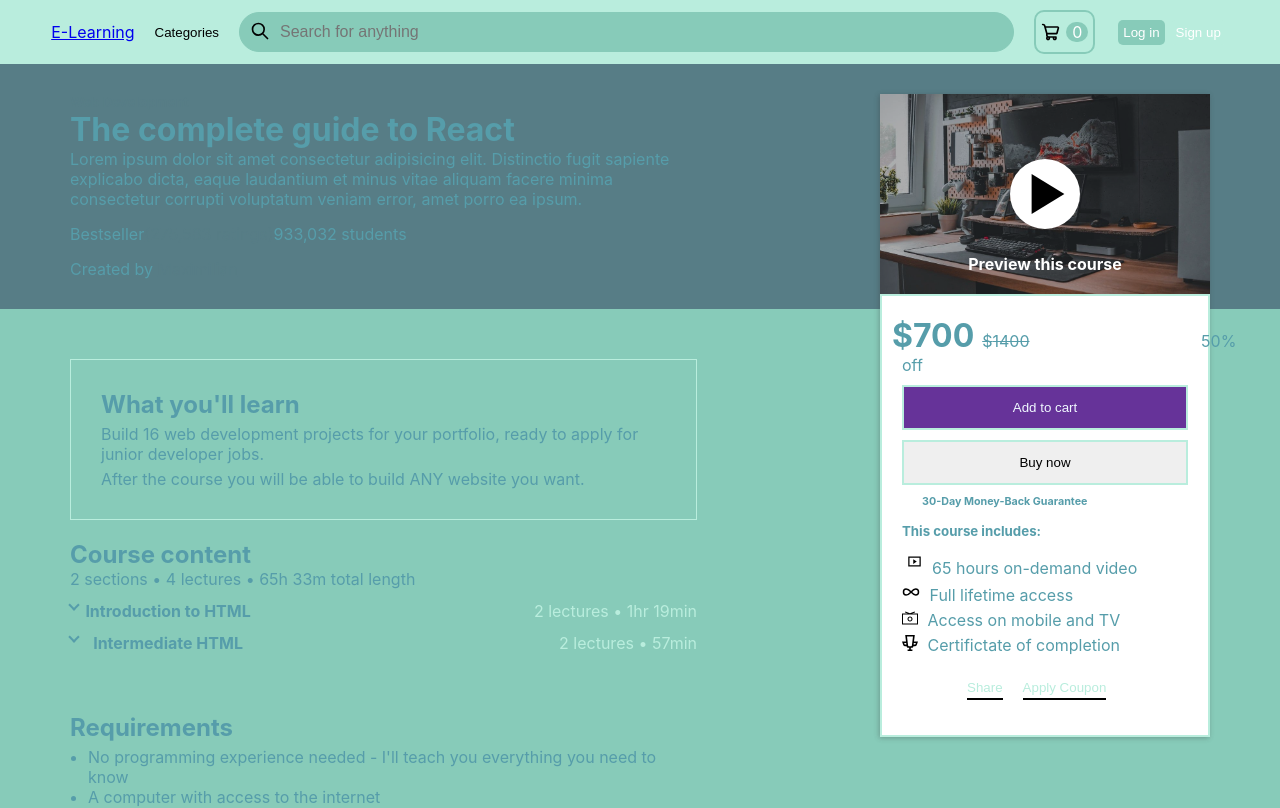
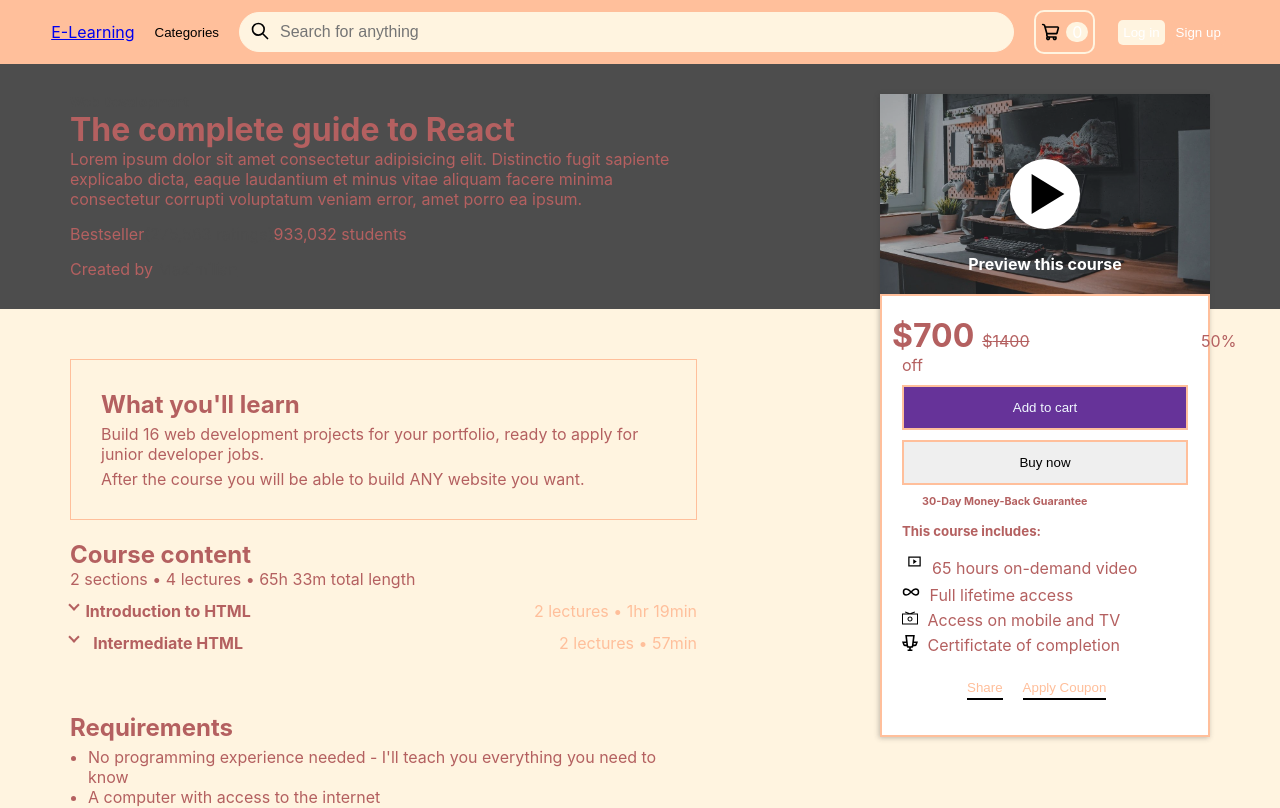
Before and after one commit to AmrNasem/E-Learning-Client, a React (Create React App) app: page /course/c1 in a window 1280 px wide. Shown: the top 808 px of the page. Built offline with nearby package versions, Linux system fonts and the light colour scheme.

Commit message:
beige pallete

```diff
--- a/src/index.css
+++ b/src/index.css
@@ -1,10 +1,10 @@
 :root {
-  --secondary-color: #B9EDDD;
-  --main-color: #87CBB9;
-  --third-color:#569DAA;
-  --fourth-color: #569DAA;
+  --main-color: #FFF4E0;
+  --secondary-color: #FFBF9B;
+  --third-color:#B46060;
+  --fourth-color: #B46060;
   --fifth-color:#FDEDEC;
-  --sixth-color: #577D86;
+  --sixth-color: #4D4D4D;
 }
 
 * {
--- a/src/pages/SignUp.module.css
+++ b/src/pages/SignUp.module.css
@@ -25,7 +25,7 @@
     font-size: 20px;
     line-height: 45px;
     color: var(--third-color);
-    border: 2px solid var(--main-color);
+    border: 2px solid var(--fourth-color);
     border-radius: 8px;
     }
 .email{
```
